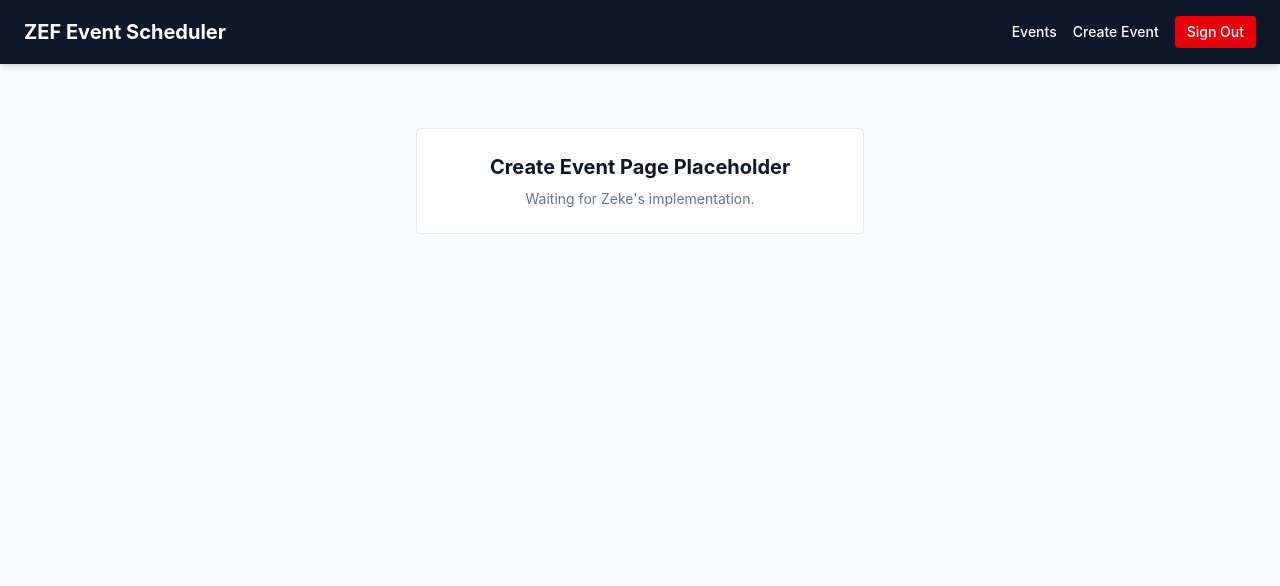
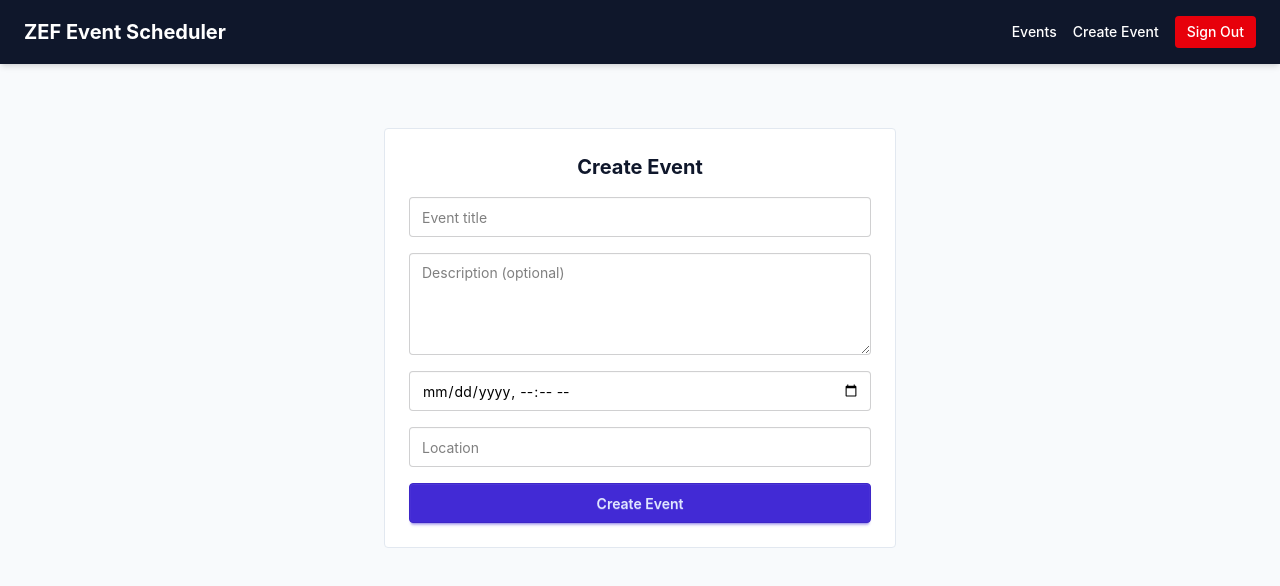
Before and after one commit to esde-seai8/event-scheduler_TeamZEF, a React (Vite) app: page /create-event in a window 1280 px wide. Shown: the top 586 px of the page. Built offline with nearby package versions, Linux system fonts and the light colour scheme; no server answers; sample sign-in values are in the browser's storage.

Commit message:
feat: implement CreateEvent page with authenticated event creation

```diff
--- a/src/pages/CreateEvent.jsx
+++ b/src/pages/CreateEvent.jsx
@@ -1,8 +1,96 @@
+import { useState } from "react";
+import { useNavigate } from "react-router-dom";
+import { fetchAPI } from "../utils/api";
+
 export default function CreateEvent() {
+  const navigate = useNavigate();
+  const [formData, setFormData] = useState({
+    title: "",
+    description: "",
+    date: "",
+    location: "",
+  });
+  const [error, setError] = useState("");
+  const [loading, setLoading] = useState(false);
+
+  const handleChange = (e) => {
+    setFormData({ ...formData, [e.target.name]: e.target.value });
+  };
+
+  const handleSubmit = async (e) => {
+    e.preventDefault();
+    setError("");
+    setLoading(true);
+
+    try {
+      const payload = {
+        ...formData,
+        date: new Date(formData.date).toISOString(),
+      };
+      const event = await fetchAPI("/events", {
+        method: "POST",
+        body: JSON.stringify(payload),
+      });
+      navigate(`/events/${event.id}`);
+    } catch (err) {
+      setError(err.message);
+    } finally {
+      setLoading(false);
+    }
+  };
+
   return (
-    <div className="max-w-md mx-auto mt-12 p-6 bg-white border border-slate-200 rounded text-center">
-      <h2 className="text-xl font-bold">Create Event Page Placeholder</h2>
-      <p className="text-slate-500 text-sm mt-2">Waiting for Zeke's implementation.</p>
+    <div className="max-w-lg mx-auto mt-12 p-6 bg-white border border-slate-200 rounded">
+      <h2 className="text-xl font-bold mb-4 text-center">Create Event</h2>
+
+      {error && (
+        <div className="alert alert-error text-sm mb-4">{error}</div>
+      )}
+
+      <form onSubmit={handleSubmit} className="flex flex-col gap-4">
+        <input
+          type="text"
+          name="title"
+          placeholder="Event title"
+          value={formData.title}
+          onChange={handleChange}
+          required
+          minLength={3}
+          className="input input-bordered w-full bg-white text-black"
+        />
+        <textarea
+          name="description"
+          placeholder="Description (optional)"
+          value={formData.description}
+          onChange={handleChange}
+          rows={4}
+          className="textarea textarea-bordered w-full bg-white text-black"
+        />
+        <input
+          type="datetime-local"
+          name="date"
+          value={formData.date}
+          onChange={handleChange}
+          required
+          className="input input-bordered w-full bg-white text-black"
+        />
+        <input
+          type="text"
+          name="location"
+          placeholder="Location"
+          value={formData.location}
+          onChange={handleChange}
+          required
+          className="input input-bordered w-full bg-white text-black"
+        />
+        <button
+          type="submit"
+          disabled={loading}
+          className="btn btn-primary w-full"
+        >
+          {loading ? "Creating..." : "Create Event"}
+        </button>
+      </form>
     </div>
   );
 }
```
